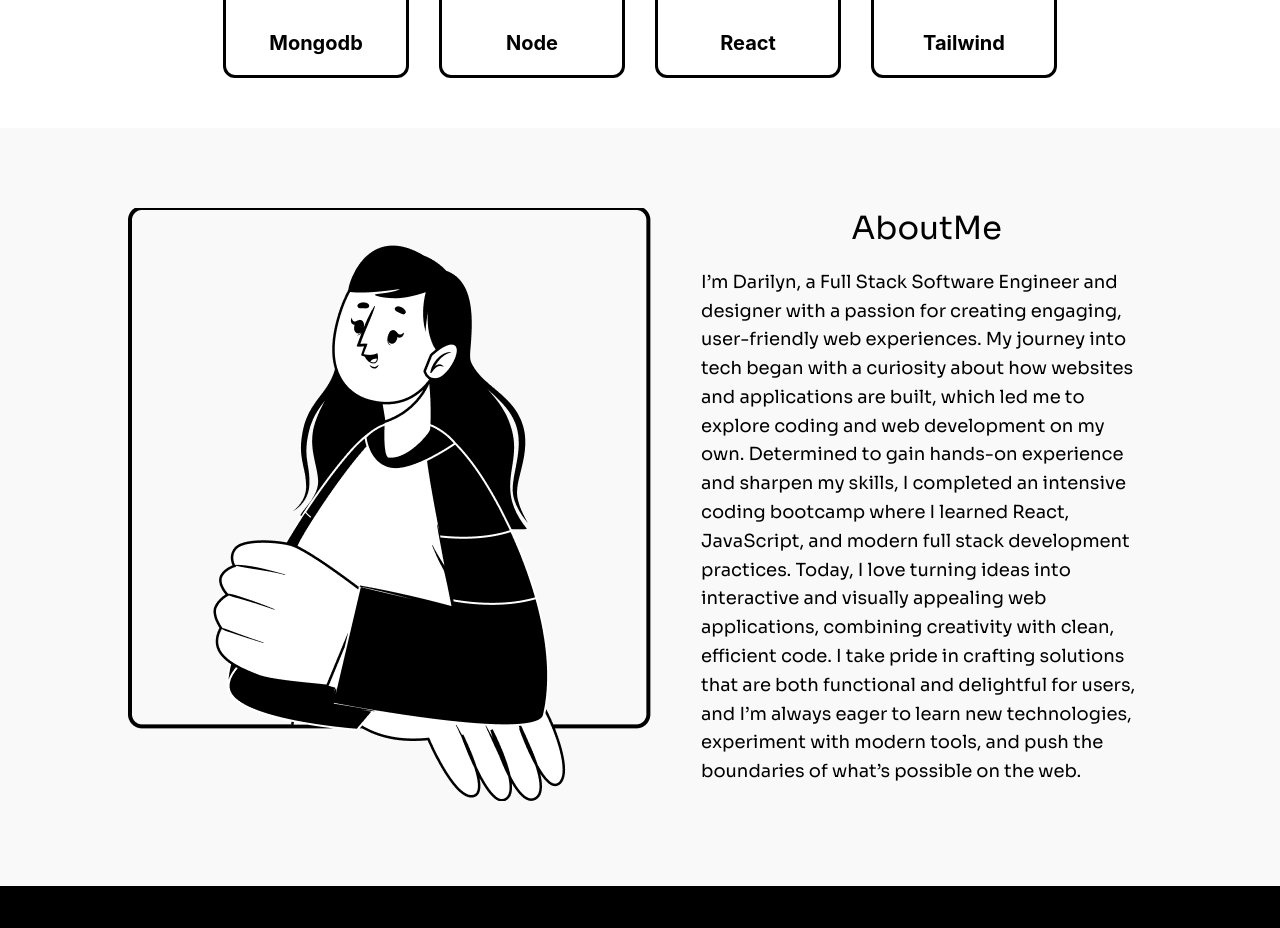
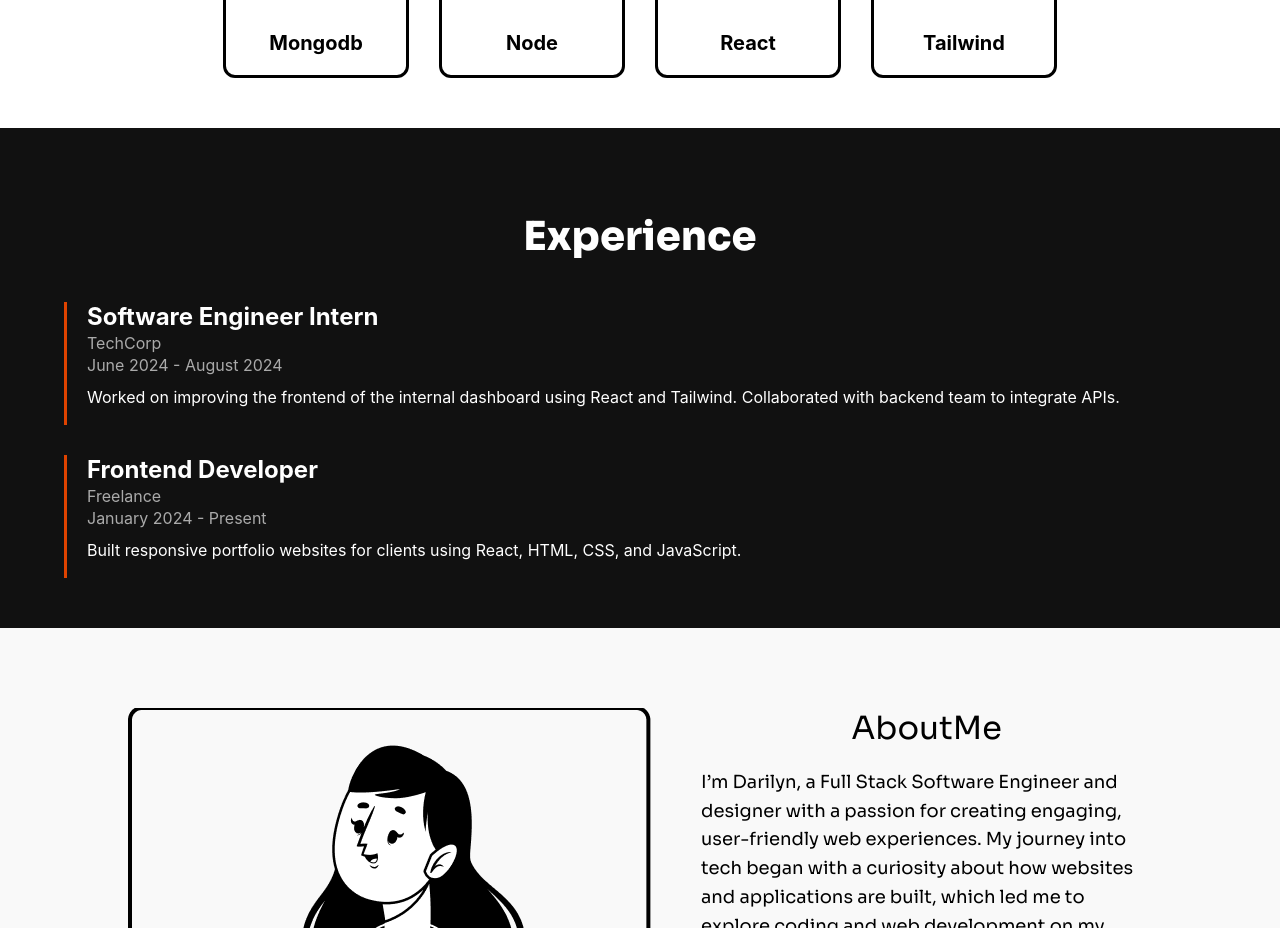
Before and after one commit to DarilynP/portfolio, a React (Create React App) app: page / in a window 1280 px wide. Shown: the part 1480-2408 px from the top of the page. Built offline with nearby package versions, Linux system fonts and the light colour scheme.

Commit message:
experience components

```diff
--- a/src/App.js
+++ b/src/App.js
@@ -7,6 +7,8 @@ import Contact from "./components/Contact";
 import Footer from "./components/Footer";
 import Skills from "./components/Skills";
 import "./styles/App.css";
+import Experience from "./components/Experience";
+
 
 function App() {
   return (
@@ -14,6 +16,7 @@ function App() {
       <Header />
       <Hero />
       <Skills />
+      <Experience />
       <About />
       <Projects />
       <Contact />
--- /dev/null
+++ b/src/components/Experience.jsx
@@ -0,0 +1,40 @@
+// Experience.jsx
+import React from "react";
+import "../styles/Experience.css";
+
+
+const experiences = [
+  {
+    role: "Software Engineer Intern",
+    company: "TechCorp",
+    period: "June 2024 - August 2024",
+    description: "Worked on improving the frontend of the internal dashboard using React and Tailwind. Collaborated with backend team to integrate APIs."
+  },
+  {
+    role: "Frontend Developer",
+    company: "Freelance",
+    period: "January 2024 - Present",
+    description: "Built responsive portfolio websites for clients using React, HTML, CSS, and JavaScript."
+  },
+  // Add more experiences as needed
+];
+
+const Experience = () => {
+  return (
+    <section className="experience">
+      <h2 className="experience__title">Experience</h2>
+      <div className="experience__list">
+        {experiences.map((exp, index) => (
+          <div key={index} className="experience__item">
+            <h3 className="experience__role">{exp.role}</h3>
+            <p className="experience__company">{exp.company}</p>
+            <p className="experience__period">{exp.period}</p>
+            <p className="experience__description">{exp.description}</p>
+          </div>
+        ))}
+      </div>
+    </section>
+  );
+};
+
+export default Experience;
--- /dev/null
+++ b/src/styles/Experience.css
@@ -0,0 +1,42 @@
+/* Experience.css */
+.experience {
+    padding: 50px 5%;
+    background-color: #111; /* Dark background like skills section */
+    color: #fff;
+  }
+
+  .experience__title {
+    font-family: "Sora", sans-serif;
+    font-size: 2.5rem;
+    text-align: center;
+    margin-bottom: 40px;
+  }
+
+  .experience__list {
+    display: flex;
+    flex-direction: column;
+    gap: 30px;
+  }
+
+  .experience__item {
+    border-left: 3px solid #df4300; /* accent color */
+    padding-left: 20px;
+  }
+
+  .experience__role {
+    font-size: 1.5rem;
+    margin: 0;
+  }
+
+  .experience__company,
+  .experience__period {
+    font-size: 1rem;
+    margin: 2px 0;
+    color: #aaa;
+  }
+
+  .experience__description {
+    margin-top: 10px;
+    font-size: 1rem;
+    line-height: 1.5;
+  }
```
